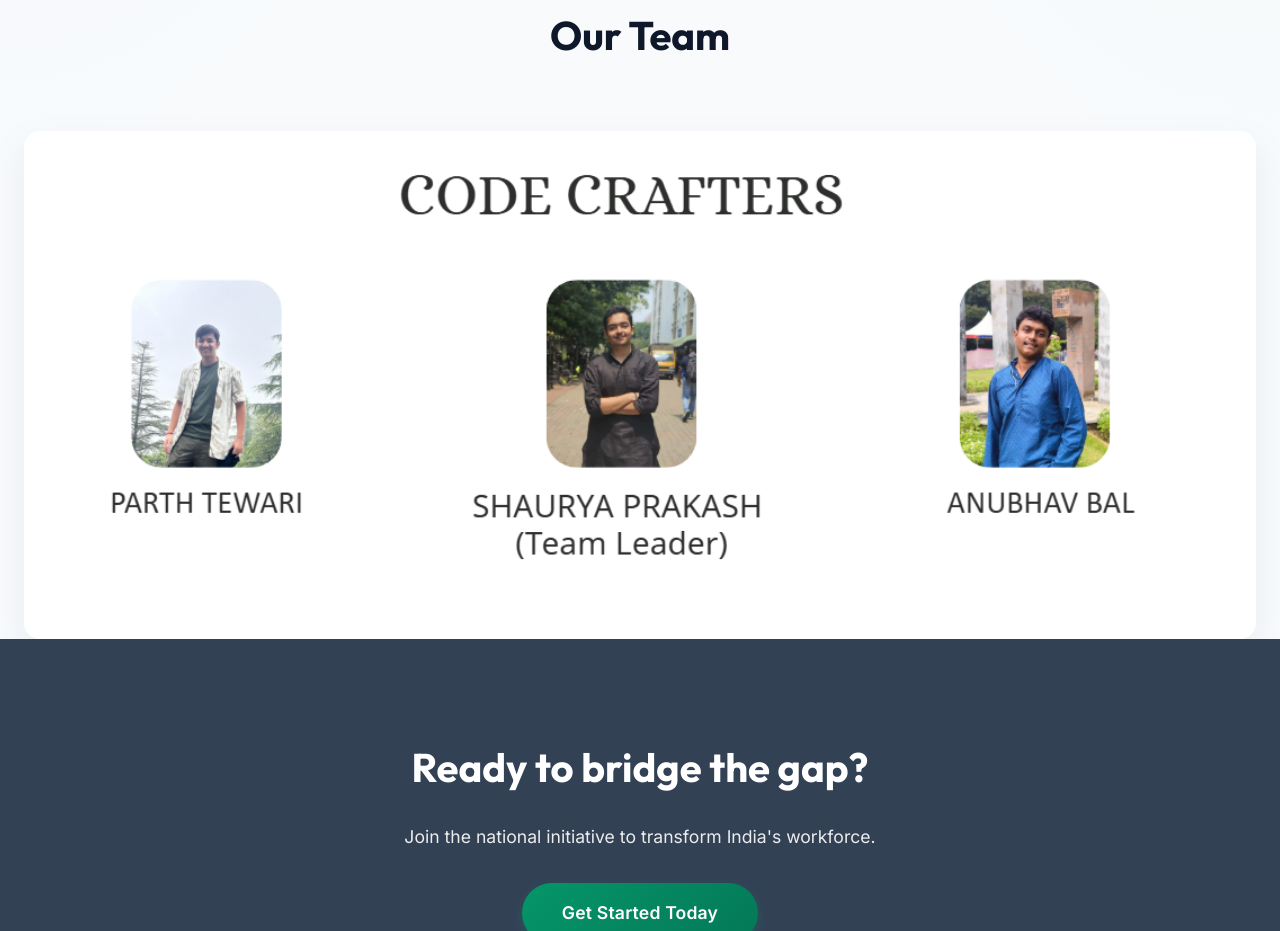
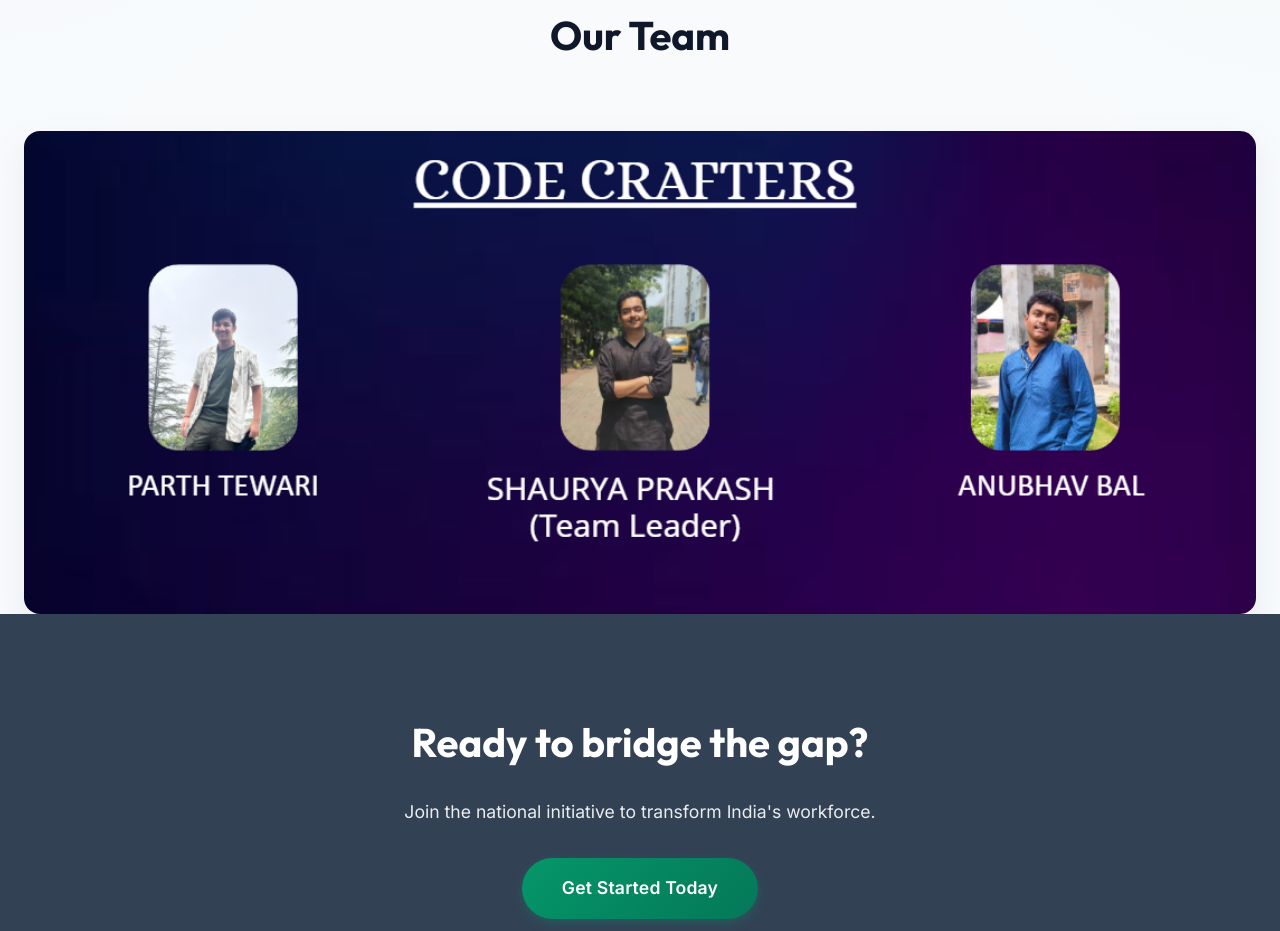
Before and after one commit to shauryaprakash1510/skillbridgeindia, a website: page index.html in a window 1280 px wide. Shown: the part 2693-3624 px from the top of the page. Drawn offline with Linux system fonts and the light colour scheme.

Commit message:
Updated homepage layout and styles

```diff
--- a/css/style.css
+++ b/css/style.css
@@ -799,6 +799,7 @@ img {
     }
 
     .nav-links {
+        display: none;
         position: absolute;
         top: 100%;
         left: 0;
--- a/index.html
+++ b/index.html
@@ -146,7 +146,7 @@
         <div class="container">
             <h2 class="section-title">Our Team</h2>
             <div style="border-radius: var(--radius-md); overflow: hidden; box-shadow: var(--shadow-lg);">
-                <img src="pages/image.png" alt="Code Crafters Team: Parth Tewari, Shaurya Prakash, Anubhav Bal"
+                <img src="pages/team_banner.png" alt="Code Crafters Team: Parth Tewari, Shaurya Prakash, Anubhav Bal"
                     style="width: 100%; height: auto; display: block;">
             </div>
         </div>
```
